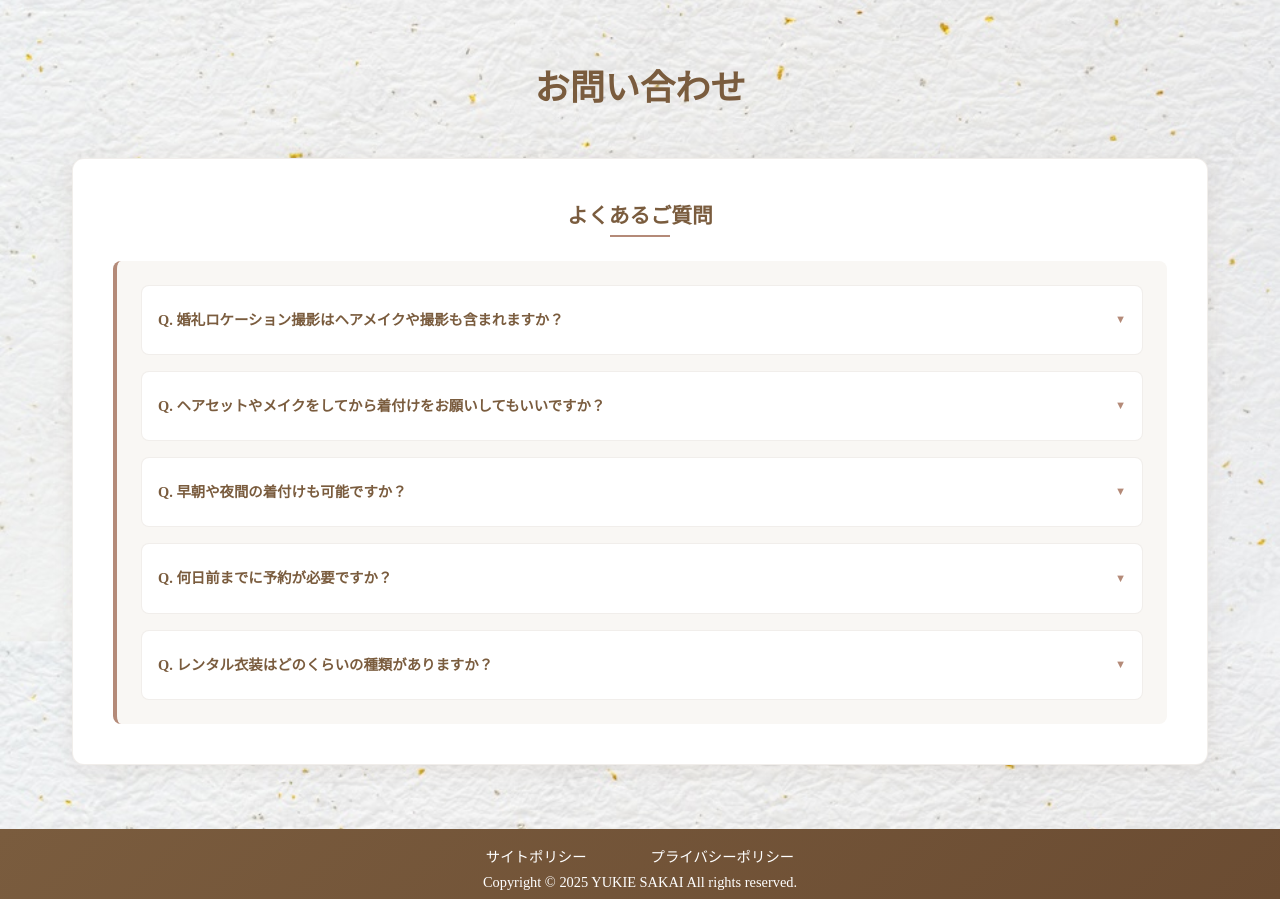
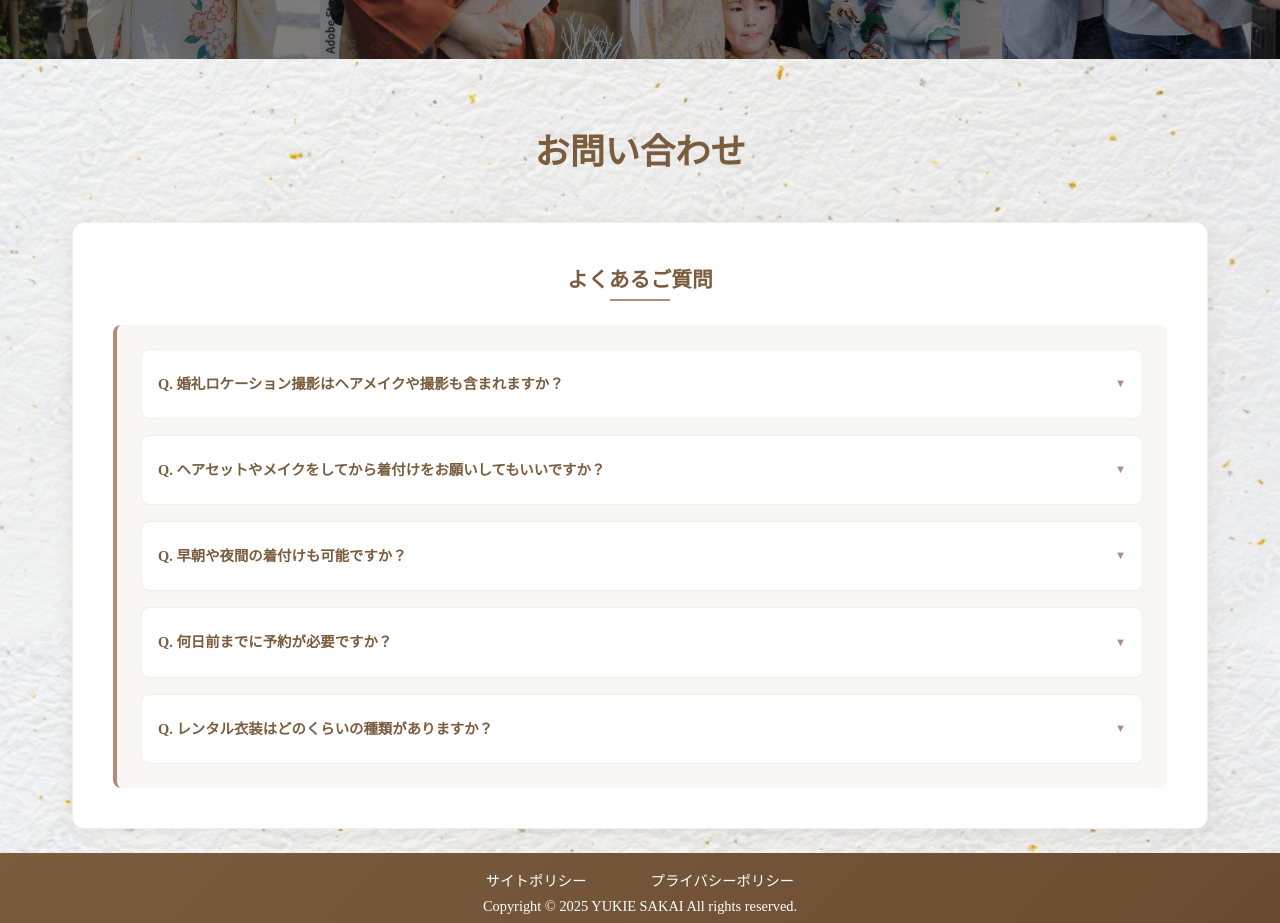
Before and after one commit to Ueno-Yuki/kituke-project, a Next.js app: page / in a window 1280 px wide. Shown: the part 2880-3803 px from the top of the page. Before the commit the page ends 3779 px from the top, so only its background shows below. Built offline with nearby package versions, Linux system fonts and the light colour scheme; a web font is replaced by a local one.

Commit message:
- 定数、CSSプロパティを定数ファイルで一元管理 - ビューポート、スクロールバー設定をglobal.cssで一元管理

```diff
--- a/src/components/UI/Modal.tsx
+++ b/src/components/UI/Modal.tsx
@@ -1,5 +1,5 @@
-import { useEffect } from "react";
 import { motion, AnimatePresence } from "framer-motion";
+import { useModal } from "../../hooks/useModal";
 import styles from "../../styles/Modal.module.css";
 
 interface ModalProps {
@@ -10,25 +10,8 @@ interface ModalProps {
 }
 
 export default function Modal({ isOpen, onClose, title, children }: ModalProps) {
-  // ESCキーでモーダルを閉じる
-  useEffect(() => {
-    const handleEsc = (e: KeyboardEvent) => {
-      if (e.key === "Escape") {
-        onClose();
-      }
-    };
-
-    if (isOpen) {
-      document.addEventListener("keydown", handleEsc);
-      // スクロールを無効化
-      document.body.style.overflow = "hidden";
-    }
-
-    return () => {
-      document.removeEventListener("keydown", handleEsc);
-      document.body.style.overflow = "unset";
-    };
-  }, [isOpen, onClose]);
+  // カスタムフックでスクロール制御とキーボードイベントを管理
+  useModal(isOpen, onClose);
 
   return (
     <AnimatePresence>
@@ -67,7 +50,7 @@ export default function Modal({ isOpen, onClose, title, children }: ModalProps)
             </div>
 
               {/* コンテンツ */}
-              <div className={styles.content}>
+              <div className={`${styles.content} modal-content-scrollable`}>
                 {children}
               </div>
 
--- a/src/components/sections/Footer.tsx
+++ b/src/components/sections/Footer.tsx
@@ -35,8 +35,8 @@ export default function Footer() {
     <motion.footer
       ref={footerRef}
       className={styles.footer}
-      initial={{ opacity: 0, y: UI_ANIMATION.FOOTER.INITIAL_Y }}
-      animate={inView ? { opacity: 1, y: 0 } : { opacity: 0, y: UI_ANIMATION.FOOTER.INITIAL_Y }}
+      initial={{ opacity: 1, y: 0 }}
+      animate={inView ? { opacity: 1, y: 0 } : { opacity: 1, y: 0 }}
       transition={{ duration: UI_ANIMATION.FOOTER.DURATION, ease: UI_ANIMATION.FOOTER.EASING }}
     >
       <div className={styles.footerContainer}>
--- /dev/null
+++ b/src/hooks/useModal.ts
@@ -0,0 +1,52 @@
+import { useEffect, useRef } from 'react';
+
+/**
+ * モーダル管理用カスタムフック
+ * スクロール制御とキーボードイベントを一元管理
+ */
+export function useModal(isOpen: boolean, onClose: () => void) {
+  const scrollPosition = useRef(0);
+
+  useEffect(() => {
+    const handleEsc = (e: KeyboardEvent) => {
+      if (e.key === "Escape") {
+        onClose();
+      }
+    };
+
+    if (isOpen) {
+      // 現在のスクロール位置を保存
+      scrollPosition.current = window.scrollY;
+
+      // bodyにmodal-openクラスを追加（globals.cssで定義済み）
+      document.body.classList.add('modal-open');
+
+      // 保存したスクロール位置を維持
+      document.body.style.top = `-${scrollPosition.current}px`;
+
+      // ESCキーイベントリスナーの追加
+      document.addEventListener("keydown", handleEsc);
+
+      return () => {
+        document.removeEventListener("keydown", handleEsc);
+
+        // modal-openクラスを削除
+        document.body.classList.remove('modal-open');
+
+        // スタイルをリセット
+        document.body.style.top = '';
+
+        // スクロール位置を復元
+        window.scrollTo(0, scrollPosition.current);
+      };
+    }
+
+    return () => {
+      document.removeEventListener("keydown", handleEsc);
+    };
+  }, [isOpen, onClose]);
+
+  return {
+    // 必要に応じて追加のメソッドやステートを返すことができる
+  };
+}
--- a/src/styles/About.module.css
+++ b/src/styles/About.module.css
@@ -59,21 +59,21 @@
 @media (max-width: 768px) {
   .aboutSection {
     --bg-image: url('/background/about-image.jpg');
-    --bg-size: 100% 100%;
+    --bg-size: 100% 75%;
     --bg-position: 0% 100%;
     --bg-repeat: no-repeat;
     --bg-opacity: 0.3;
     position: relative;
-    padding: 3rem 0;
-    margin: 0 auto 5%;
+    padding: 3rem 0 0 0;
+    margin: 0 auto;
   }
   .aboutSection::after {
     content: '';
     position: absolute;
     top: 0;
-    left: 30%;
+    left: 0;
     right: 0;
-    bottom: 0;
+    bottom: 12%;
     background-image: var(--bg-image);
     background-size: var(--bg-size);
     background-position: var(--bg-position);
--- a/src/styles/Contact.module.css
+++ b/src/styles/Contact.module.css
@@ -3,10 +3,9 @@
    =============================================== */
 .contactSection {
   margin: 0;
-  padding: 4rem 0;
+  padding: 0 0 1.5rem 0;
   max-width: none;
   width: 100vw;
-  min-height: 100vh;
   display: flex;
   flex-direction: column;
   justify-content: center;
--- a/src/styles/Footer.module.css
+++ b/src/styles/Footer.module.css
@@ -7,7 +7,7 @@
   padding: 0.5rem 0;
   position: relative;
   overflow: hidden;
-  min-height: 10%;
+  min-height: 15%;
 }
 
 .footer::before {
@@ -77,26 +77,30 @@
    =============================================== */
 @media (max-width: 768px) {
   .footer {
-    padding: 2rem 0 1rem;
-    margin-top: 2rem;
+    padding-bottom: 0.2rem;
+    margin-top: 0.5rem;
   }
 
   .footerContainer {
-    padding: 0 1rem;
+    padding: 0 0.6rem;
   }
 
   .footerContent {
-    padding: 1.5rem 0;
+    padding: 0;
   }
 
   .policyLinks {
-    gap: 1.5rem;
-    flex-direction: column;
+    gap: 0;
+    flex-direction: row;
   }
 
   .policyLink {
     font-size: 0.85rem;
-    padding: 0.75rem 1.25rem;
+    padding: 0.5rem 1rem;
+  }
+
+  .copyright {
+    font-size: 0.8rem;
   }
 }
 
--- a/src/styles/Modal.module.css
+++ b/src/styles/Modal.module.css
@@ -88,7 +88,6 @@
 /* コンテンツ */
 .content {
   padding: 2rem;
-  overflow-y: auto;
   flex: 1;
   line-height: 1.7;
   color: var(--text-dark);
@@ -160,26 +159,7 @@
   filter: brightness(0.8);
 }
 
-/* スクロールバーのスタイル */
-.content::-webkit-scrollbar {
-  width: 8px;
-}
-
-.content::-webkit-scrollbar-track {
-  background: #f8f6f3;
-  border-radius: 4px;
-}
-
-.content::-webkit-scrollbar-thumb {
-  background: var(--secondary-brown);
-  border-radius: 4px;
-  opacity: 0.8;
-}
-
-.content::-webkit-scrollbar-thumb:hover {
-  background: var(--primary-brown);
-  opacity: 1;
-}
+/* スクロールバーのスタイルはglobals.cssの.modal-scrollableで管理 */
 
 /* ===============================================
    モバイル対応
--- a/src/styles/Service.module.css
+++ b/src/styles/Service.module.css
@@ -3,10 +3,9 @@
    =============================================== */
 .serviceSection {
   margin: 0;
-  padding: 0;
+  padding: 4rem 0;
   max-width: none;
   width: 100vw;
-  min-height: 100vh; /* ビューポート高さを最低保証 */
   display: flex;
   flex-direction: column;
   justify-content: flex-start;
@@ -167,7 +166,7 @@
    =============================================== */
 @media (max-width: 768px) {
   .serviceSection {
-    min-height: 100vh; /* モバイルでも画面高さを保証 */
+    padding: 3rem 0; /* モバイルでは適切な余白を設定 */
   }
 
   .serviceTitle {
--- a/src/styles/globals.css
+++ b/src/styles/globals.css
@@ -21,6 +21,8 @@ main {
   min-height: 100vh;
   /* 画像の品質向上 */
   image-rendering: auto;
+  /* スクロールバー統一管理 - ブラウザネイティブのみ使用 */
+  overflow-y: hidden;
 }
 
 /* モバイル端末での最適化 */
@@ -67,6 +69,50 @@ a {
 }
 
 
+/* ===============================================
+   モーダル関連スタイル - グローバル初期化
+   =============================================== */
+
+/* モーダル表示時のページスクロール制御 */
+body.modal-open {
+  overflow: hidden;
+  position: fixed;
+  width: 100%;
+  /* モーダル内スクロール許可のカスタムプロパティ */
+  --modal-content-overflow: auto;
+  --modal-scrollbar-width: 8px;
+  --modal-scrollbar-track: #f8f6f3;
+  --modal-scrollbar-thumb: var(--secondary-brown);
+  --modal-scrollbar-thumb-hover: var(--primary-brown);
+}
+
+/* モーダル用スクロールバー統一設定 */
+.modal-content-scrollable {
+  overflow-y: var(--modal-content-overflow, hidden);
+  scrollbar-width: thin;
+  scrollbar-color: var(--modal-scrollbar-thumb) var(--modal-scrollbar-track);
+}
+
+.modal-content-scrollable::-webkit-scrollbar {
+  width: var(--modal-scrollbar-width);
+}
+
+.modal-content-scrollable::-webkit-scrollbar-track {
+  background: var(--modal-scrollbar-track);
+  border-radius: 4px;
+}
+
+.modal-content-scrollable::-webkit-scrollbar-thumb {
+  background: var(--modal-scrollbar-thumb);
+  border-radius: 4px;
+  opacity: 0.8;
+}
+
+.modal-content-scrollable::-webkit-scrollbar-thumb:hover {
+  background: var(--modal-scrollbar-thumb-hover);
+  opacity: 1;
+}
+
 .sectionTitle {
   font-size: 2.2rem;
   font-weight: bold;
```
